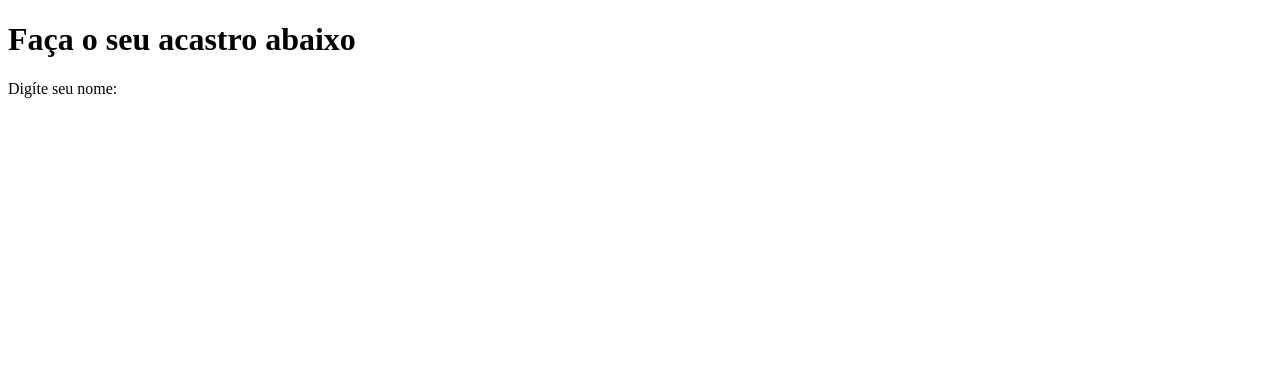
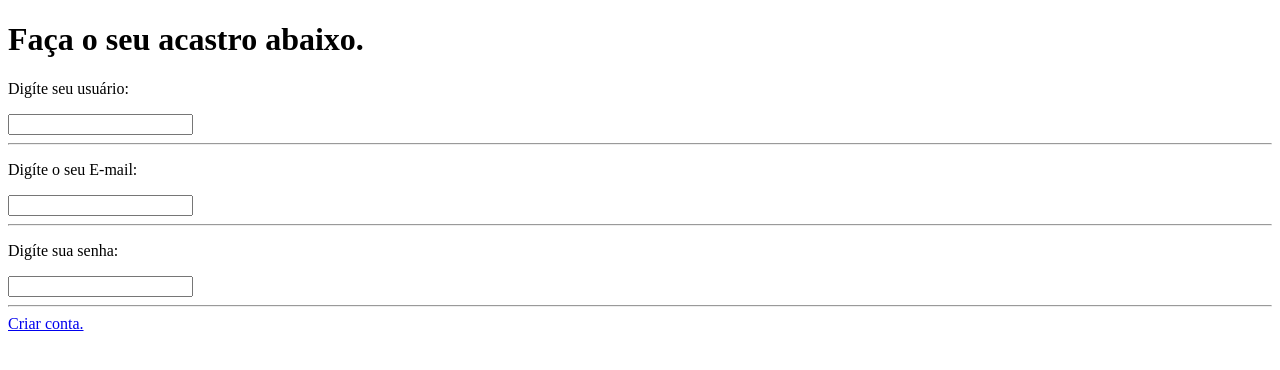
Before and after one commit to leonardo-christ/curso_ebac_frontend, a plain HTML site: page cadastro.html in a window 1280 px wide. Drawn offline with Linux system fonts and the light colour scheme.

Commit message:
projeto final para entrega 05/03/23

```diff
--- a/cadastro.html
+++ b/cadastro.html
@@ -4,14 +4,21 @@
     <meta charset="UTF-8">
     <meta http-equiv="X-UA-Compatible" content="IE=edge">
     <meta name="viewport" content="width=device-width, initial-scale=1.0">
-    <title>Cadastro</title>
+    <title>Cadastro.</title>
 </head>
 <body>
-    <h1>Faça o seu acastro abaixo</h1>
-    <p>Digíte seu nome:</p>
-
+    <h1>Faça o seu acastro abaixo.</h1>
+    <p>Digíte seu usuário:</p>
     <form>
-        <imput type="text" placeholder="usuario" />
+        <input type="text" placeholder />
+        <hr />
+        <p>Digíte o seu E-mail:</p>
+        <input type="email" placeholder/>
+        <hr />
+        <p>Digíte sua senha:</p>
+        <input type="password" placeholder />
     </form>
+    <hr />
+    <a href="./fim-do-cadastro.html">Criar conta.</a>
 </body>
 </html>
```
Also changed, not shown: fim-do-cadastro.html (added, +14 -0 lines).
